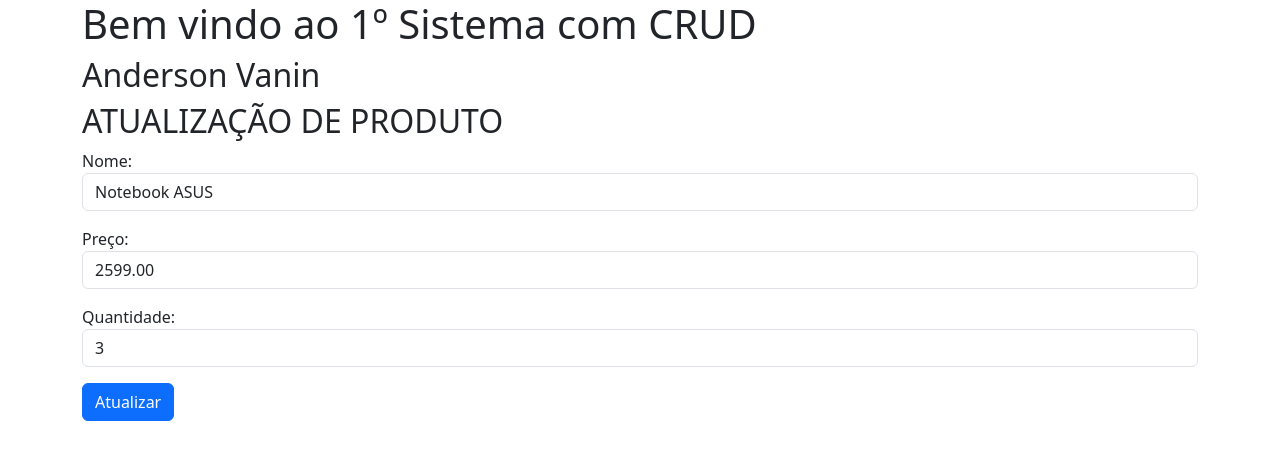
After one commit to ProfAndersonVanin/loja_2F_turmaB, a PHP site: page /form_atualizar.php?id=1 in a window 1280 px wide. The commit adds this page. Shown: the top 460 px of the page. Run offline with PHP 8.4, Linux system fonts and the light colour scheme; data comes from the database, SQL or seed files in the repository.

Commit message:
Aula do dia 29/08 - Formulário Atualizar

```diff
--- /dev/null
+++ b/form_atualizar.php
@@ -0,0 +1,40 @@
+<?php
+    include 'cabecalho.php';
+?>
+<body>
+    <div class="container">
+        <h2>ATUALIZAÇÃO DE PRODUTO</h2>
+        <?php
+            $id = $_GET['id'];
+            //echo "Recebi ==> $id";
+
+            require 'conexao.php';
+            $sql = "SELECT * FROM produtos WHERE id = $id";
+            $stmt = $pdo->query($sql);
+            $produto = $stmt->fetch(PDO::FETCH_ASSOC);
+            // print_r($produto);
+            // echo $produto['nome'];
+            // while ($produto = $stmt->fetch(PDO::FETCH_ASSOC)) {
+            //     echo "ID: " . $produto['id'] . "<br>";
+            //     echo "Nome: " . $produto['nome'] . "<br>";
+            //     echo "Preço: R$" . $produto['preco'] . "<br>";
+            //     echo "Estoque: " . $produto['estoque'] . "<br><br>";
+            // }
+        ?>
+        <form action="#" method="POST">
+            <div class="mb-3">
+                Nome: <input value="<?php echo $produto['nome'];?>" type="text" name="produto" class="form-control">
+            </div>
+            <div class="mb-3">
+                Preço: <input value="<?php echo $produto['preco'];?>" type="text" name="preco" class="form-control">
+            </div>
+            <div class="mb-3">
+                Quantidade: <input value="<?php echo $produto['quantidade'];?>" type="text" name="quantidade" class="form-control">
+            </div>
+            <button type="submit" class="btn btn-primary">Atualizar</button>
+        </form>
+    </div>
+
+    <script src="https://cdn.jsdelivr.net/npm/bootstrap@5.3.7/dist/js/bootstrap.bundle.min.js" integrity="sha384-ndDqU0Gzau9qJ1lfW4pNLlhNTkCfHzAVBReH9diLvGRem5+R9g2FzA8ZGN954O5Q" crossorigin="anonymous"></script>
+</body>
+</html>
```
Also changed, not shown: form_cadastrar.php (line endings or trailing spaces).
